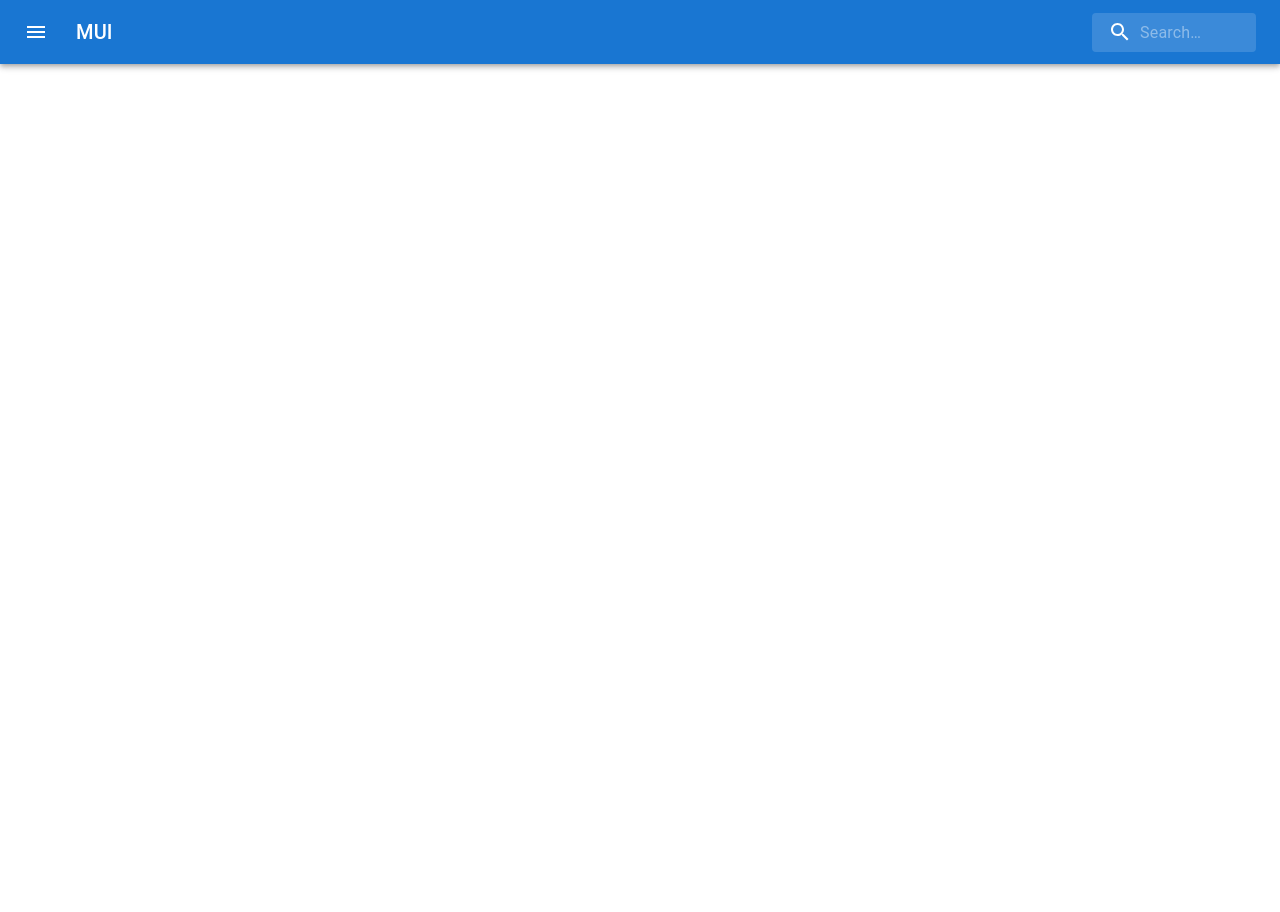
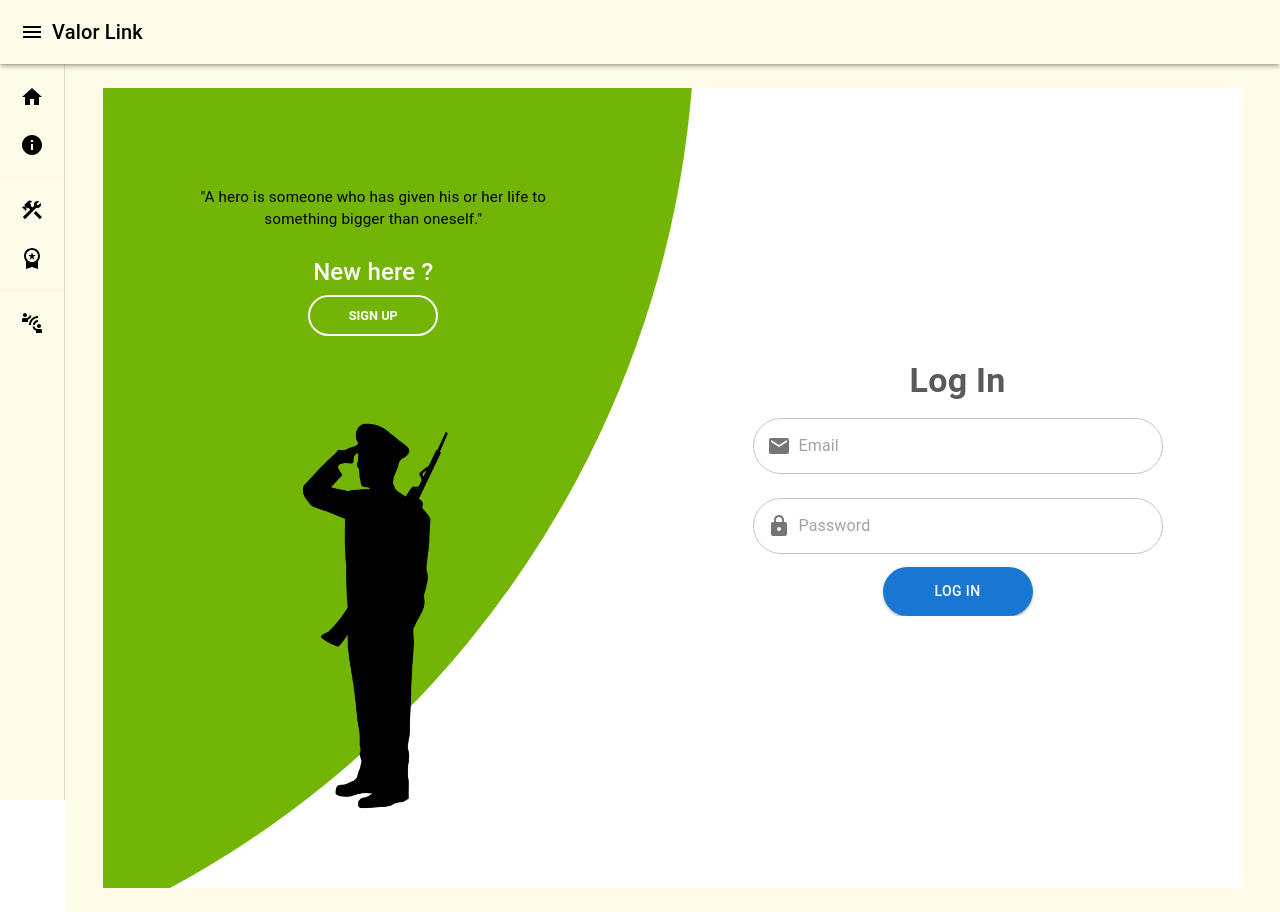
Before and after one commit to AayushBhagat256/hackniche_Bit_Lords, a React (Create React App) app: page / in a window 1280 px wide. Before the commit the page ends 800 px from the top, so only its background shows below. Built offline with nearby package versions, Linux system fonts and the light colour scheme.

Commit message:
Navbardone

```diff
--- a/src/App.js
+++ b/src/App.js
@@ -13,12 +13,12 @@ import LandingPage from './Components/LandingPage';
 
 function App() {
   return (
-    // <Routes>
-    // <Route path='/' element={<Signin/>}/>
-    // <Route path='/Signin' element={<Signin/>}/>
-    // <Route path='/Signup' element={<Signup/>}/>
-    // </Routes>
-    <LandingPage/>
+    <Routes>
+    <Route path='/' element={<LandingPage/>}/>
+    <Route path='/Signin' element={<Signin/>}/>
+    <Route path='/Signup' element={<Signup/>}/>
+    </Routes>
+
   );
 }
 
--- a/src/Components/LandingPage.js
+++ b/src/Components/LandingPage.js
@@ -1,89 +1,309 @@
 import * as React from 'react';
-import { styled, alpha } from '@mui/material/styles';
-import AppBar from '@mui/material/AppBar';
+import { styled, useTheme } from '@mui/material/styles';
 import Box from '@mui/material/Box';
+import MuiDrawer from '@mui/material/Drawer';
+import MuiAppBar from '@mui/material/AppBar';
 import Toolbar from '@mui/material/Toolbar';
+import List from '@mui/material/List';
+import CssBaseline from '@mui/material/CssBaseline';
+import Typography from '@mui/material/Typography';
+import Divider from '@mui/material/Divider';
 import IconButton from '@mui/material/IconButton';
-import Typography from '@mui/material/Typography';
-import InputBase from '@mui/material/InputBase';
 import MenuIcon from '@mui/icons-material/Menu';
-import SearchIcon from '@mui/icons-material/Search';
+import ChevronLeftIcon from '@mui/icons-material/ChevronLeft';
+import ChevronRightIcon from '@mui/icons-material/ChevronRight';
+import ListItem from '@mui/material/ListItem';
+import ListItemButton from '@mui/material/ListItemButton';
+import ListItemIcon from '@mui/material/ListItemIcon';
+import ListItemText from '@mui/material/ListItemText';
+import WorkspacePremiumIcon from '@mui/icons-material/WorkspacePremium';
+import HomeIcon from '@mui/icons-material/Home';
+import ConnectWithoutContactIcon from '@mui/icons-material/ConnectWithoutContact';
+import ConstructionOutlinedIcon from '@mui/icons-material/ConstructionOutlined';
+// import Home from './Home';
+import InfoIcon from '@mui/icons-material/Info';
+// import AboutMe from './AboutMe';
+// import Form from './Form';
+// import Project from './Project';
+// import Skill from './Skill';
+import { Button } from '@mui/material';
+import Signin from './Signin';
 
-const Search = styled('div')(({ theme }) => ({
-  position: 'relative',
-  borderRadius: theme.shape.borderRadius,
-  backgroundColor: alpha(theme.palette.common.white, 0.15),
-  '&:hover': {
-    backgroundColor: alpha(theme.palette.common.white, 0.25),
+const drawerWidth = 240;
+
+const openedMixin = (theme) => ({
+  width: drawerWidth,
+  transition: theme.transitions.create('width', {
+    easing: theme.transitions.easing.sharp,
+    duration: theme.transitions.duration.enteringScreen,
+  }),
+  overflowX: 'hidden',
+});
+
+const closedMixin = (theme) => ({
+  transition: theme.transitions.create('width', {
+    easing: theme.transitions.easing.sharp,
+    duration: theme.transitions.duration.leavingScreen,
+  }),
+  overflowX: 'hidden',
+  width: `calc(${theme.spacing(7)} + 1px)`,
+  [theme.breakpoints.up('sm')]: {
+    width: `calc(${theme.spacing(8)} + 1px)`,
   },
-  marginLeft: 0,
-  width: '100%',
-  [theme.breakpoints.up('sm')]: {
-    marginLeft: theme.spacing(1),
-    width: 'auto',
-  },
+});
+
+const DrawerHeader = styled('div')(({ theme }) => ({
+  display: 'flex',
+  alignItems: 'center',
+  justifyContent: 'flex-end',
+  padding: theme.spacing(0, 1),
+  // necessary for content to be below app bar
+  ...theme.mixins.toolbar,
 }));
 
-const SearchIconWrapper = styled('div')(({ theme }) => ({
-  padding: theme.spacing(0, 2),
-  height: '100%',
-  position: 'absolute',
-  pointerEvents: 'none',
-  display: 'flex',
-  alignItems: 'center',
-  justifyContent: 'center',
+const AppBar = styled(MuiAppBar, {
+  shouldForwardProp: (prop) => prop !== 'open',
+})(({ theme, open }) => ({
+  zIndex: theme.zIndex.drawer + 1,
+  transition: theme.transitions.create(['width', 'margin'], {
+    easing: theme.transitions.easing.sharp,
+    duration: theme.transitions.duration.leavingScreen,
+  }),
+  ...(open && {
+    marginLeft: drawerWidth,
+    width: `calc(100% - ${drawerWidth}px)`,
+    transition: theme.transitions.create(['width', 'margin'], {
+      easing: theme.transitions.easing.sharp,
+      duration: theme.transitions.duration.enteringScreen,
+    }),
+  }),
 }));
 
-const StyledInputBase = styled(InputBase)(({ theme }) => ({
-  color: 'inherit',
-  '& .MuiInputBase-input': {
-    padding: theme.spacing(1, 1, 1, 0),
-    // vertical padding + font size from searchIcon
-    paddingLeft: `calc(1em + ${theme.spacing(4)})`,
-    transition: theme.transitions.create('width'),
-    width: '100%',
-    [theme.breakpoints.up('sm')]: {
-      width: '12ch',
-      '&:focus': {
-        width: '20ch',
-      },
-    },
-  },
-}));
+const Drawer = styled(MuiDrawer, { shouldForwardProp: (prop) => prop !== 'open' })(
+  ({ theme, open }) => ({
+    width: drawerWidth,
+    flexShrink: 0,
+    whiteSpace: 'nowrap',
+    boxSizing: 'border-box',
+    ...(open && {
+      ...openedMixin(theme),
+      '& .MuiDrawer-paper': openedMixin(theme),
+    }),
+    ...(!open && {
+      ...closedMixin(theme),
+      '& .MuiDrawer-paper': closedMixin(theme),
+    }),
+  }),
+);
 
-export default function SearchAppBar() {
+export default function MiniDrawer() {
+  const theme = useTheme();
+  const [open, setOpen] = React.useState(false);
+  const [menuData,setMenuData]=React.useState("Home")
+
+  const handleDrawerOpen = () => {
+    setOpen(true);
+  };
+
+  const handleDrawerClose = () => {
+    setOpen(false);
+  };
+
   return (
-    <Box sx={{ flexGrow: 1 }}>
-      <AppBar position="static">
+    <>
+    <Box sx={{ display: 'flex' }}>
+      <CssBaseline />
+      {/* elevation used to adjust shadow */}
+      <AppBar position="fixed" sx={{backgroundColor:"#fefbe9",color:"black"}} elevation={3}>
         <Toolbar>
           <IconButton
-            size="large"
-            edge="start"
             color="inherit"
             aria-label="open drawer"
-            sx={{ mr: 2 }}
+            // onClick={handleDrawerOpen}
+            onClick={()=>{setOpen(!open)}}
+            edge="start"
+            // sx={{
+            //   marginRight: 5,
+            //   ...(open && { display: 'none' }),
+            // }}
           >
             <MenuIcon />
           </IconButton>
-          <Typography
-            variant="h6"
-            noWrap
-            component="div"
-            sx={{ flexGrow: 1, display: { xs: 'none', sm: 'block' } }}
-          >
-            MUI
+          <Typography variant="h6" noWrap component="div" >
+            {/* use img scr height 40 for images of logo */}
+            Valor Link
           </Typography>
-          <Search>
-            <SearchIconWrapper>
-              <SearchIcon />
-            </SearchIconWrapper>
-            <StyledInputBase
-              placeholder="Search…"
-              inputProps={{ 'aria-label': 'search' }}
-            />
-          </Search>
+          {/* <Button sx={{flexGrow:1}}>Login</Button> */}
         </Toolbar>
       </AppBar>
+      <Drawer variant="permanent" open={open} PaperProps={{
+    sx: {
+      backgroundColor:"#fefbe9"
+    }
+  }}>
+        <DrawerHeader>
+          <IconButton onClick={handleDrawerClose}>
+            {theme.direction === 'rtl' ? <ChevronRightIcon /> : <ChevronLeftIcon />}
+          </IconButton>
+        </DrawerHeader>
+        <Divider />
+        <List>
+
+            <ListItem  disablePadding sx={{ display: 'block' }} onClick={()=>{setMenuData("Home")}}>
+              <ListItemButton
+                sx={{
+                  minHeight: 48,
+                  justifyContent: open ? 'initial' : 'center',
+                  px: 2.5,
+                }}
+              >
+                <ListItemIcon
+                  sx={{
+                    minWidth: 0,
+                    mr: open ? 3 : 'auto',
+                    justifyContent: 'center',
+                    color:"black"
+                  }}
+                >
+                   {/* <MailIcon /> */}
+                   <HomeIcon/>
+                </ListItemIcon>
+                <ListItemText primary="Home"  sx={{ opacity: open ? 1 : 0 }}  />
+              </ListItemButton>
+            </ListItem>
+
+            <ListItem  disablePadding sx={{ display: 'block' }} onClick={()=>{setMenuData("About Me")}}>
+              <ListItemButton
+                sx={{
+                  minHeight: 48,
+                  justifyContent: open ? 'initial' : 'center',
+                  px: 2.5,
+                }}
+              >
+                <ListItemIcon
+                  sx={{
+                    minWidth: 0,
+                    mr: open ? 3 : 'auto',
+                    justifyContent: 'center',
+                    color:"black"
+                  }}
+                >
+                   {/* <MailIcon /> */}
+                   <InfoIcon/>
+                </ListItemIcon>
+                <ListItemText primary="About Me" sx={{ opacity: open ? 1 : 0 }}  />
+              </ListItemButton>
+            </ListItem>
+
+        </List>
+        <Divider/>
+        <List>
+        <ListItem  disablePadding sx={{ display: 'block' }} onClick={()=>{setMenuData("Project")}}>
+              <ListItemButton
+                sx={{
+                  minHeight: 48,
+                  justifyContent: open ? 'initial' : 'center',
+                  px: 2.5,
+                }}
+              >
+                <ListItemIcon
+                  sx={{
+                    minWidth: 0,
+                    mr: open ? 3 : 'auto',
+                    justifyContent: 'center',
+                    color:"black"
+                  }}
+                >
+                   {/* <MailIcon /> */}
+                   <ConstructionOutlinedIcon/>
+                </ListItemIcon>
+                <ListItemText primary="Sec 1" sx={{ opacity: open ? 1 : 0 }}  />
+              </ListItemButton>
+            </ListItem>
+            <ListItem  disablePadding sx={{ display: 'block' }} onClick={()=>{setMenuData("Skill")}}>
+              <ListItemButton
+                sx={{
+                  minHeight: 48,
+                  justifyContent: open ? 'initial' : 'center',
+                  px: 2.5,
+                }}
+              >
+                <ListItemIcon
+                  sx={{
+                    minWidth: 0,
+                    mr: open ? 3 : 'auto',
+                    justifyContent: 'center',
+                    color:"black"
+                  }}
+                >
+                   {/* <MailIcon /> */}
+                   <WorkspacePremiumIcon/>
+                </ListItemIcon>
+                <ListItemText primary="Sec 2" sx={{ opacity: open ? 1 : 0 }}  />
+              </ListItemButton>
+            </ListItem>
+        </List>
+        <Divider />
+        <List>
+        <ListItem  disablePadding sx={{ display: 'block' }} onClick={()=>{setMenuData("Contact Me")}}>
+              <ListItemButton
+                sx={{
+                  minHeight: 48,
+                  justifyContent: open ? 'initial' : 'center',
+                  px: 2.5,
+                }}
+              >
+                <ListItemIcon
+                  sx={{
+                    minWidth: 0,
+                    mr: open ? 3 : 'auto',
+                    justifyContent: 'center',
+                    color:"black"
+                  }}
+                >
+                   {/* <MailIcon /> */}
+                   <ConnectWithoutContactIcon/>
+                </ListItemIcon>
+                <ListItemText primary="Contact Me" sx={{ opacity: open ? 1 : 0 }}  />
+              </ListItemButton>
+            </ListItem>
+        </List>
+        {/* <List>
+          {['All mail', 'Trash', 'Spam'].map((text, index) => (
+            <ListItem key={text} disablePadding sx={{ display: 'block' }}>
+              <ListItemButton
+                sx={{
+                  minHeight: 48,
+                  justifyContent: open ? 'initial' : 'center',
+                  px: 2.5,
+                }}
+              >
+                <ListItemIcon
+                  sx={{
+                    minWidth: 0,
+                    mr: open ? 3 : 'auto',
+                    justifyContent: 'center',
+                  }}
+                >
+                  {index % 2 === 0 ? <InboxIcon /> : <MailIcon />}
+                </ListItemIcon>
+                <ListItemText primary={text} sx={{ opacity: open ? 1 : 0 }} />
+              </ListItemButton>
+            </ListItem>
+          ))}
+        </List> */}
+      </Drawer>
+      <Box component="main" sx={{ flexGrow: 1, p: 3 ,backgroundColor:"#fefbe9"}}>
+        <DrawerHeader />
+        {menuData==="Home" && <Signin/>}
+        {/* {menuData==="About Me" && <AboutMe/>}
+        {menuData==="Contact Me" && <Form/>}
+        {menuData==="Project" && <Project/>}
+        {menuData==="Skill" && <Skill/>} */}
+        {/* <br /> */}
+        {/* <Form/> */}
+      </Box>
     </Box>
+    </>
   );
 }
```
